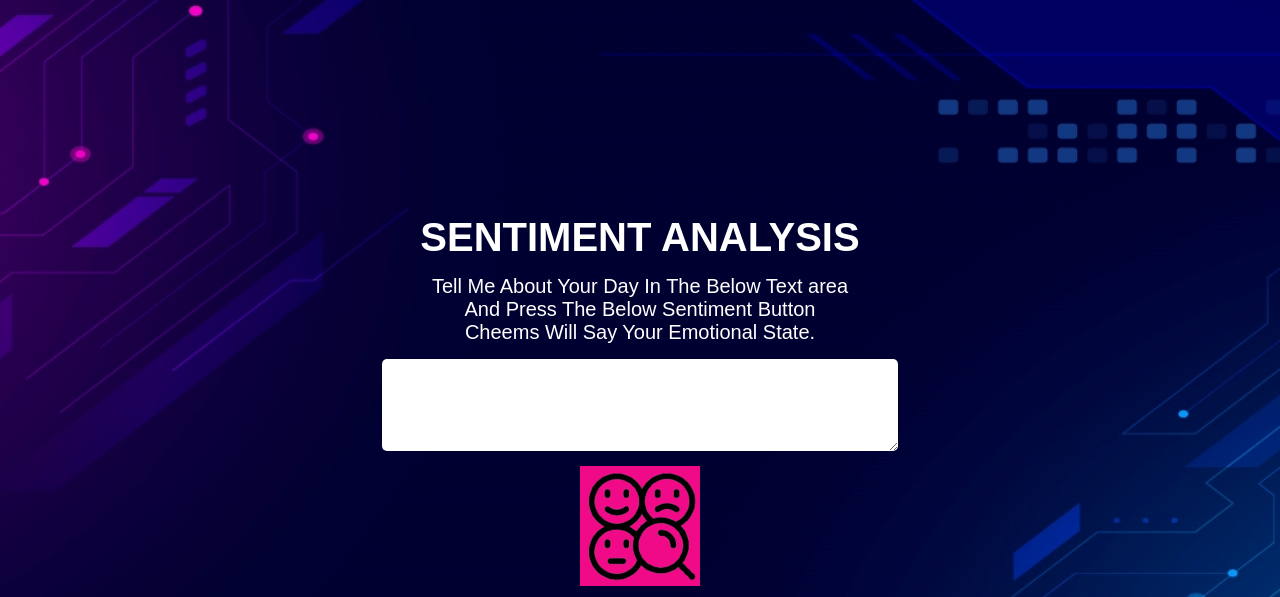
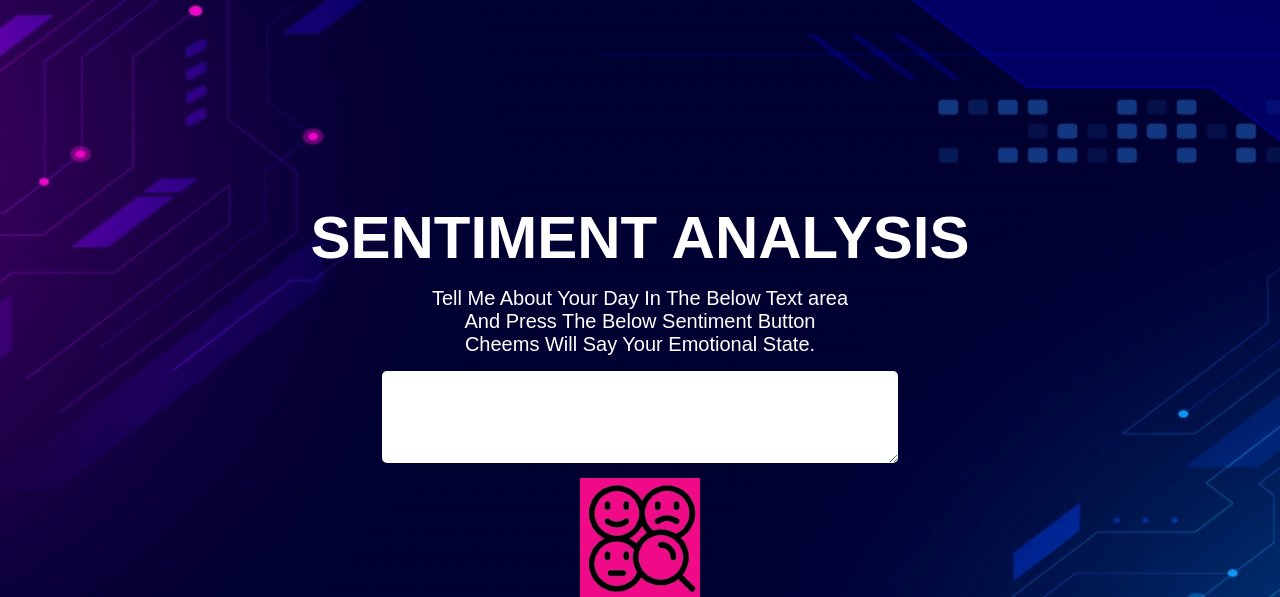
Before and after one commit to Abinesh-ss/SENTIMENT_ANALYZER_USING_FLASK, a Flask app: page / in a window 1280 px wide. Shown: the top 597 px of the page. Run offline with Flask 3, Linux system fonts and the light colour scheme.

Commit message:
Update index.html

```diff
--- a/templates/index.html
+++ b/templates/index.html
@@ -28,7 +28,7 @@
         }
 
         h1 {
-            font-size: 40px;
+            font-size: 60px;
             font-weight: bold;
         }
 
```
